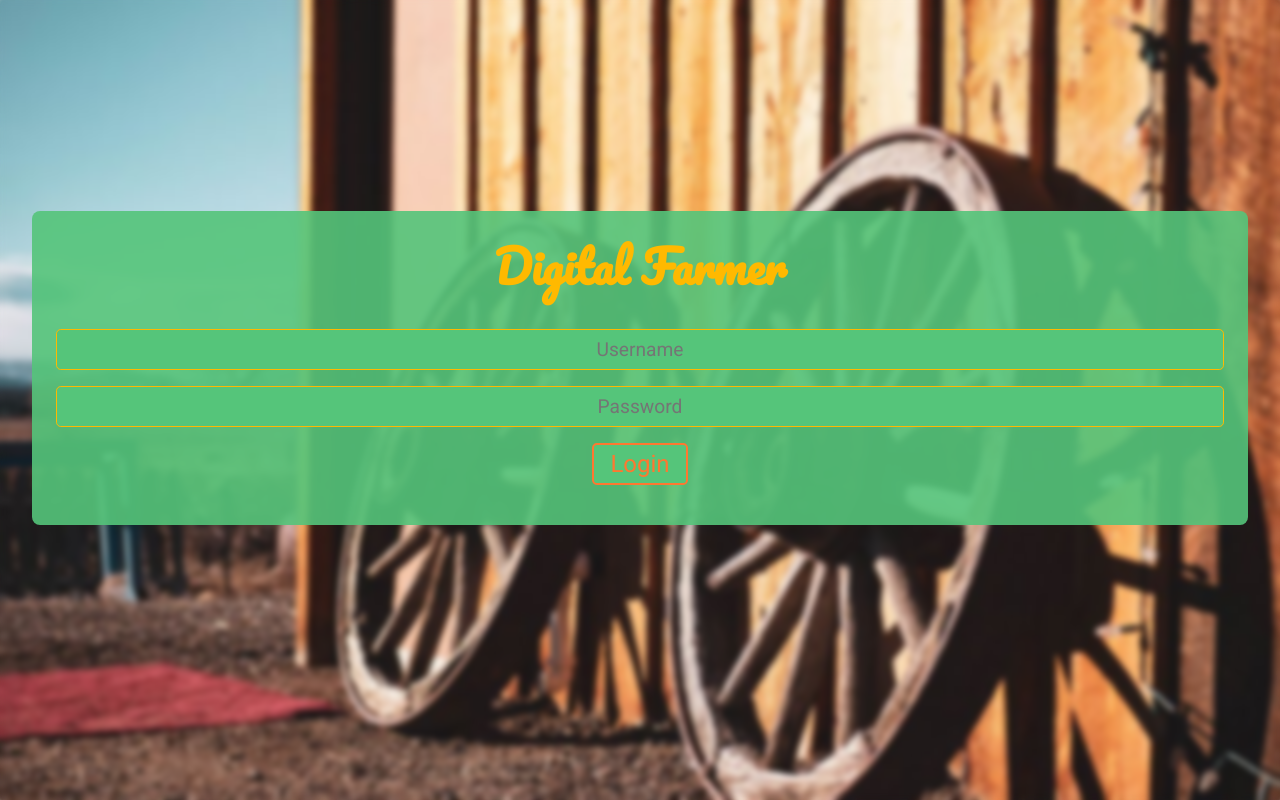
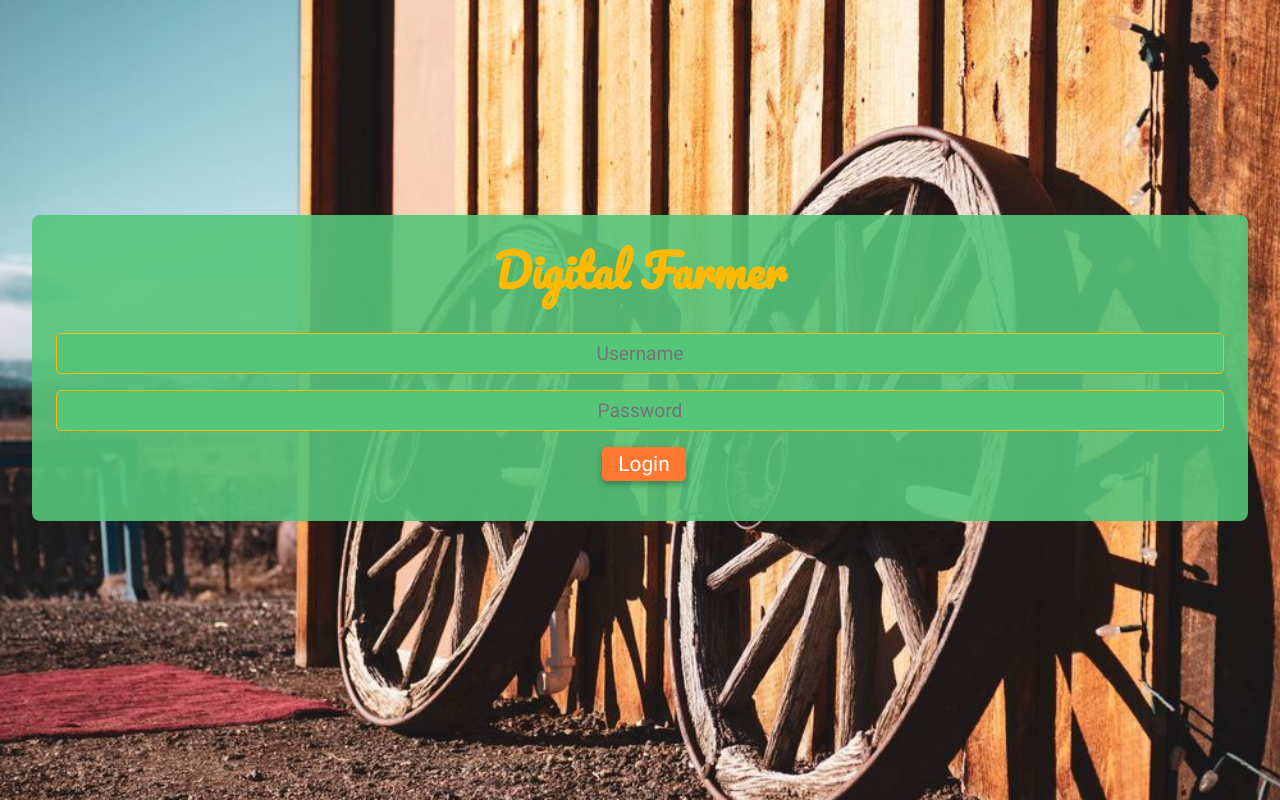
Before and after one commit to sergio8221/digitalfarmer-front, an Angular app: page /login in a window 1280 px wide. Built offline with nearby package versions, Linux system fonts and the light colour scheme.

Commit message:
Message modal created

```diff
--- a/src/app/app.module.ts
+++ b/src/app/app.module.ts
@@ -16,6 +16,7 @@ import { MachineryComponent } from './components/machinery/machinery.component';
 import { AnimalsListComponent } from './components/animals-list/animals-list.component';
 import { LoginComponent } from './components/login/login.component';
 import { AddPlacingComponent } from './components/animals/add-placing/add-placing.component';
+import { MsgModalComponent } from './components/shared/msg-modal/msg-modal.component';
 
 @NgModule({
   declarations: [
@@ -26,7 +27,8 @@ import { AddPlacingComponent } from './components/animals/add-placing/add-placin
     MachineryComponent,
     AnimalsListComponent,
     LoginComponent,
-    AddPlacingComponent
+    AddPlacingComponent,
+    MsgModalComponent
   ],
   imports: [
     BrowserModule,
--- a/src/app/components/animals/add-placing/add-placing.component.html
+++ b/src/app/components/animals/add-placing/add-placing.component.html
@@ -1,14 +1,16 @@
 <div class="modal-backdrop">
     <form class="form" [formGroup]="createForm">
         <h2 class="form-title">Placing</h2>
+        <button class="btn-close" type="button" (click)="cancel()"><i class="far fa-window-close"></i></button>
         <div class="form-row">
             <input class="text-input" placeholder="Nombre" formControlName="name">
         </div>
-        <div class="form-row">
-            <button class="btn-accept" type="button" (click)="cancel()">Cancelar</button>
+        <div class="controls-row">
+            <button class="btn-accept" *ngIf="placingUpdate" type="button" (click)="delete()">
+                <i class="fas fa-trash-alt"></i>
+            </button>
+            <button class="btn-accept" *ngIf="placingUpdate" type="button" (click)="update()">Actualizar</button>
             <button class="btn-accept" *ngIf="!placingUpdate" type="button" (click)="create()">Crear</button>
-            <button class="btn-accept" *ngIf="placingUpdate" type="button" (click)="update()">Actualizar</button>
-            <button class="btn-accept" *ngIf="placingUpdate" type="button" (click)="delete()">Borrar</button>
         </div>
         <div class="form-row">
             <!-- Errors -->
--- a/src/app/components/animals/animals.component.html
+++ b/src/app/components/animals/animals.component.html
@@ -28,7 +28,8 @@
     <div class="card__content">
         <div class="card__column card__column--left">
             <h2>{{placing.name}}
-                <button type="button" class="btn-edit" (click)="update($event, placing)"><i class="fas fa-edit"></i></button>
+                <button type="button" class="btn-edit" (click)="update($event, placing)"><i
+                        class="fas fa-edit"></i></button>
             </h2>
             <div class="card__line">
                 <div class="card__info"><i class="fas fa-info"></i>{{placing.animals.length}}</div>
@@ -56,3 +57,5 @@
 
 <app-add-placing *ngIf="createModal" [placingUpdate]="placingUpdate" (returnMsg)="onModalReturn($event)">
 </app-add-placing>
+
+<app-msg-modal [msg]="msg" *ngIf="msg"></app-msg-modal>
--- a/src/app/components/animals/animals.component.ts
+++ b/src/app/components/animals/animals.component.ts
@@ -27,6 +27,11 @@ export class AnimalsComponent implements OnInit {
    * Placing to update
    */
   placingUpdate: Placing;
+
+  /**
+   * Message to show on msg-modal
+   */
+  msg: Msg;
 
   constructor(private animalsService: AnimalsService, private router: Router) { }
 
@@ -82,7 +87,22 @@ export class AnimalsComponent implements OnInit {
     if (msg) {
       // Reload updated info
       this.loadPlacings();
+
+      // Show message
+      this.showMessage(msg);
     }
   }
 
+  /**
+   * Show message modal
+   * @param msg Message object
+   */
+  showMessage(msg: Msg) {
+    this.msg = msg;
+    // Set message to show
+    setTimeout(() => {
+      this.msg = null;
+    }, 2000);
+  }
+
 }
--- a/src/app/components/login/login.component.html
+++ b/src/app/components/login/login.component.html
@@ -6,7 +6,7 @@
     <div class="form-row">
         <input class="text-input text-input--center" type="password" placeholder="Password" formControlName="pass">
     </div>
-    <div class="form-row">
+    <div class="controls-row">
         <button class="btn-accept" type="submit">Login</button>
     </div>
     <div class="form-row">
--- a/src/app/components/login/login.component.scss
+++ b/src/app/components/login/login.component.scss
@@ -6,22 +6,15 @@
 
 :host {
   justify-content: center;
-  background-color: transparent;
+  background-color: $color-secondary-light;
+  background-image: url(../../../assets/img/general/general02.jpg);
+  background-size: cover;
 
-  ::before {
-    content: "";
-    width: 100%;
-    height: 100%;
-    position: absolute;
-    top: 0;
-    left: 0;
-    z-index: -1;
-    background-image: url(../../../assets/img/general/general02.jpg);
-    background-size: cover;
-    filter: blur(3px);
+  .form {
+    background-color: rgba($color: $color-primary, $alpha: .9);
   }
 
-  .form{
-      background-color: rgba($color: $color-primary, $alpha: .9);
+  .controls-row{
+    justify-content: center;
   }
 }
--- /dev/null
+++ b/src/app/components/shared/msg-modal/msg-modal.component.html
@@ -0,0 +1,7 @@
+<div class="modal-backdrop">
+    <div class="msg-modal">
+        <i class="far fa-check-circle" *ngIf="msg.type == 'S'"></i>
+        <i class="far fa-times-circle" *ngIf="msg.type == 'E'"></i>
+        <span>{{msg.msg}}</span>
+    </div>
+</div>
--- /dev/null
+++ b/src/app/components/shared/msg-modal/msg-modal.component.ts
@@ -0,0 +1,18 @@
+import { Component, OnInit, Input } from '@angular/core';
+import { Msg } from 'src/app/services/language/language.service';
+
+@Component({
+  selector: 'app-msg-modal',
+  templateUrl: './msg-modal.component.html',
+  styleUrls: ['./msg-modal.component.scss']
+})
+export class MsgModalComponent implements OnInit {
+
+  @Input() msg: Msg;
+
+  constructor() { }
+
+  ngOnInit() {
+  }
+
+}
--- a/src/styles.scss
+++ b/src/styles.scss
@@ -285,6 +285,27 @@
   justify-content: center;
   align-items: center;
   padding: 2rem 0;
+  animation: fade-in .3s ease-out;
+
+  .msg-modal {
+    padding: 1.5rem;
+    background-color: $color-primary;
+    border-radius: .5rem;
+    animation: drop-in 300ms ease-out;
+    display: flex;
+    justify-content: center;
+    align-items: center;
+
+    i {
+      font-size: 2.7rem;
+      animation: rotate-in 500ms ease-out;
+    }
+
+    span {
+      font-size: 1.2rem;
+      margin-left: .5rem;
+    }
+  }
 }
 
 .form {
@@ -292,6 +313,7 @@
   background-color: $color-primary;
   padding: 1rem 1.5rem;
   border-radius: .5rem;
+  position: relative;
 
   .app-title {
     font-family: 'Pacifico', cursive;
@@ -305,6 +327,19 @@
     text-align: center;
     margin-bottom: 1rem;
     font-size: 1.5rem;
+  }
+
+  .btn-close {
+    background-color: transparent;
+    border: none;
+    position: absolute;
+    top: 1rem;
+    right: 1rem;
+
+    i {
+      font-size: 2rem;
+      color: $color-secondary-dark;
+    }
   }
 
   .form-row {
@@ -327,24 +362,64 @@
       }
     }
 
-    .btn-accept {
-      padding: .3rem 1rem;
-      border: none;
-      border-radius: .3rem;
-      color: $color-secondary-dark;
-      background-color: $color-primary;
-      border: 2px solid $color-secondary-dark;
-      font-size: 1.5rem;
-      cursor: pointer;
-
-      &:hover {
-        background-color: $color-secondary-dark;
-        color: $color-primary;
-      }
-    }
-
     .error-msg {
       color: $color-secondary-light;
     }
   }
+
+  .controls-row {
+    display: flex;
+    justify-content: flex-end;
+    align-items: center;
+    padding: .5rem 0;
+
+    .btn-accept {
+      padding: .3rem 1rem;
+      margin-left: .5rem;
+      border: none;
+      border-radius: .3rem;
+      color: $color-white;
+      background-color: $color-secondary-dark;
+      box-shadow: 0 3px 6px 0 rgba($color: $color-black, $alpha: .3);
+      font-size: 1.3rem;
+      cursor: pointer;
+
+      &:hover {
+        box-shadow: 0 5px 8px 0 rgba($color: $color-black, $alpha: .3);
+      }
+    }
+  }
 }
+
+
+//> Common animations
+
+@keyframes fade-in {
+  0% {
+    opacity: 0;
+  }
+
+  100% {
+    opacity: 1;
+  }
+}
+
+@keyframes drop-in {
+  0% {
+    transform: translateY(-100px);
+  }
+
+  100% {
+    transform: translateY(0);
+  }
+}
+
+@keyframes rotate-in {
+  0% {
+    transform: rotate(360deg);
+  }
+
+  100% {
+    transform: rotate(0deg);
+  }
+}
```
Also changed, not shown: src/app/components/shared/msg-modal/msg-modal.component.scss (added), 1 other file (tests, documents, lock files or other folders).
